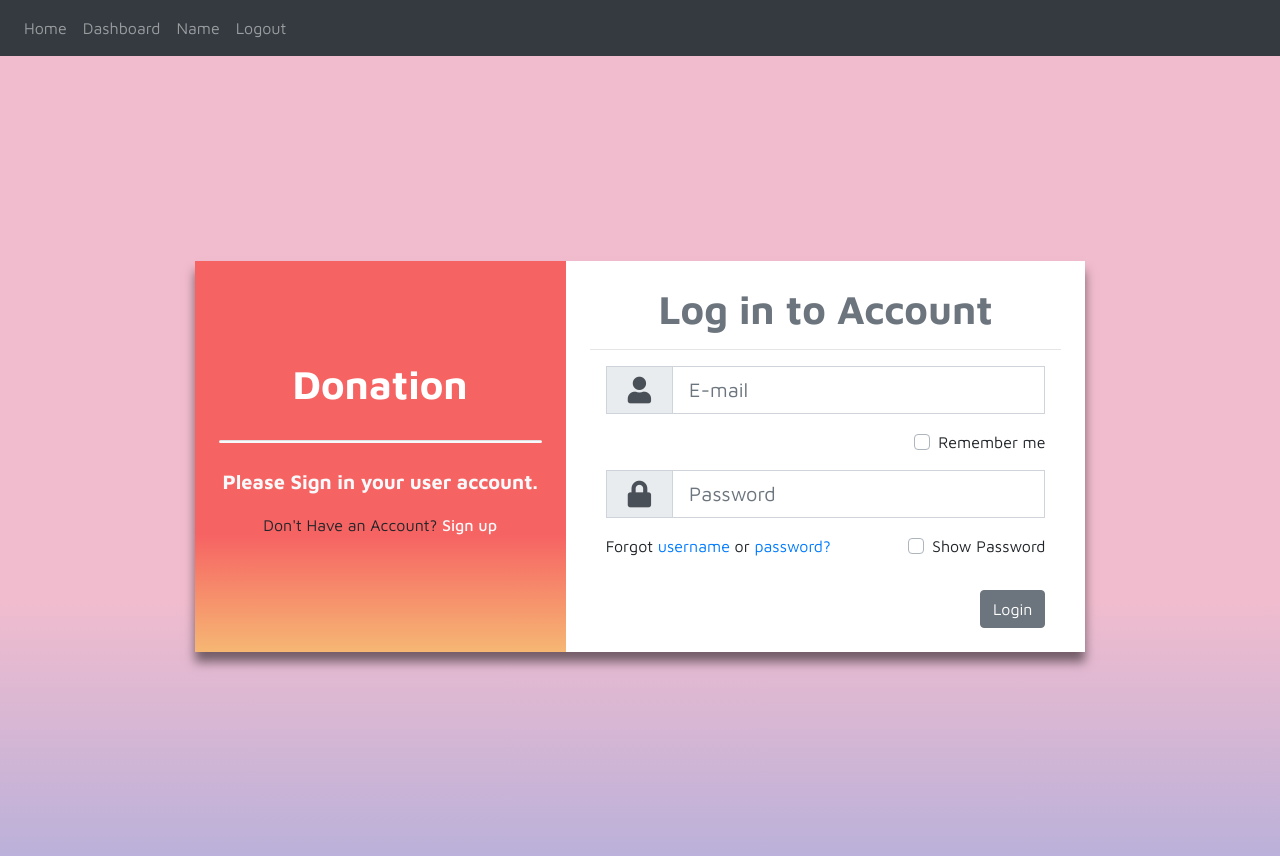
After one commit to tdctkz/CS451R, a Flask app: template templates/login.html in a window 1280 px wide. The commit adds this page. Run offline with Flask 2, Linux system fonts and the light colour scheme; the template is opened without the code that fills it, so the values that code supplies are empty; some libraries are stand-ins or nearby versions.

Commit message:
form update

```diff
--- a/app.py
+++ b/app.py
@@ -1,16 +1,44 @@
 from flask import Flask, render_template
+from flask_wtf import FlaskForm
+from wtforms import StringField, SubmitField
+from wtforms.validators import DataRequired
+
 
 # create a Flask instance
 app = Flask(__name__)
+app.config['SECRET_KEY'] = "donation"
+
+
+# Create a form class
+class NameForm(FlaskForm):
+    name = StringField("Your name", validators=[DataRequired()])
+    submit = SubmitField("Submit")
 
 # create a route decorator
+# Create Login pages
 @app.route('/')
 
-def index():
-    return render_template("index.html")
+def login():
+    return render_template("login.html")
+
+# Create Sign up pages
+@app.route('/sign_up')
+
+def sign_up():
+    return render_template("sign_up.html")
+
+# Create Name pages
+@app.route('/name', methods=['GET', 'POST'])
+def name():
+    name = None
+    form = NameForm()
+    # Validate form
+    if form.validate_on_submit():
+        name = form.name.data
+        form.name.data = ''
+    return render_template("name.html", name=name, form=form)
 
 # Create Custom Error pages
-
 # Invalid URL
 @app.errorhandler(404)
 def page_not_found(e):
--- /dev/null
+++ b/static/script.js
@@ -0,0 +1,57 @@
+/ Delete notes function/
+function deleteNote(noteId) {
+  fetch("/delete-note", {
+    method: "POST",
+    body: JSON.stringify({ noteId: noteId }),
+  }).then((_res) => {
+    window.location.href = "/";
+  });
+}
+
+/ Show password function /
+function show_Password() {
+  var x = document.getElementById("password");
+  if (x.type === "password") {
+    x.type = "text";
+  } else {
+    x.type = "password";
+  }
+}
+
+function password_show_hide() {
+  var x = document.getElementById("password1");
+  var show_eye = document.getElementById("show_eye");
+  var hide_eye = document.getElementById("hide_eye");
+  hide_eye.classList.remove("d-none");
+  if (x.type === "password") {
+    x.type = "text";
+    show_eye.style.display = "none";
+    hide_eye.style.display = "block";
+  } else {
+    x.type = "password";
+    show_eye.style.display = "block";
+    hide_eye.style.display = "none";
+  }
+}
+
+/ Remember username funciton/
+const rmCheck = document.getElementById("rememberMe"),
+  emailInput = document.getElementById("email");
+
+if (localStorage.checkbox && localStorage.checkbox !== "") {
+  rmCheck.setAttribute("checked", "checked");
+  emailInput.value = localStorage.username;
+} else {
+  rmCheck.removeAttribute("checked");
+  emailInput.value = "";
+}
+
+function lsRememberMe() {
+  if (rmCheck.checked && emailInput.value !== "") {
+    localStorage.username = emailInput.value;
+    localStorage.checkbox = rmCheck.value;
+  } else {
+    localStorage.username = "";
+    localStorage.checkbox = "";
+  }
+}
--- /dev/null
+++ b/static/style.css
@@ -0,0 +1,53 @@
+@import url("https://fonts.googleapis.com/css?family=Maven+Pro:400,500,600,700,800,900&display=swap");
+
+* {
+    margin: 0;
+    padding: 0;
+    box-sizing: border-box;
+    font-family: "Maven Pro", sans-serif;
+}
+
+.wrapper {
+    height: 100vh;
+}
+
+.myColor {
+    background-image: linear-gradient(#f66363 70%, #f6d379 110%);
+}
+
+.myBg {
+    background: linear-gradient(#f1bcce 70%, #0163e29e 150%);
+}
+
+.myShadow {
+    box-shadow: 0 10px 10px rgba(0, 0, 0, 0.5);
+}
+
+.myBtn {
+    border-radius: 50px;
+    font-weight: bold;
+    font-size: 20px;
+    background-image: linear-gradient(to right, #0acffe 0%, #24cb86 100%);
+    border: none;
+}
+
+.myBtn:hover {
+    background-image: linear-gradient(to right, #495aff 0%, #0acffe 100%);
+}
+
+.myHr {
+    height: 2px;
+    border-radius: 100px;
+}
+
+.myLinkBtn {
+    border-radius: 100px;
+    width: 50%;
+    border: 2px solid #fff;
+}
+
+@media (max-width: 720px) {
+    .wrapper {
+        margin: 2px;
+    }
+}
--- a/templates/404.html
+++ b/templates/404.html
@@ -1,4 +1,8 @@
+{% extends 'base.html' %}
+
+{% block content %}
 <br>
 <center>404 Error
     <p>page not found</p>
 </center>
+{% endblock %}
--- a/templates/base.html
+++ b/templates/base.html
@@ -1,20 +1,35 @@
 <!DOCTYPE html>
-<html>
+<html lang="en">
 
 <head>
-  <meta charset="utf-8" />
-  <meta name="viewport" content="width=device-width, initial-scale=1" />
-
+  <meta charset="UTF-8">
+  <meta http-equiv="X-UA-Compatible" content="IE=edge">
+  <meta name="viewport" content="width=device-width, initial-scale=1.0">
   <!-- Bootstrap 4 CSS CDN -->
   <link rel="stylesheet" href="https://cdnjs.cloudflare.com/ajax/libs/twitter-bootstrap/4.5.2/css/bootstrap.min.css" />
   <!-- Fontawesome CSS CDN -->
   <link rel="stylesheet" href="https://cdnjs.cloudflare.com/ajax/libs/font-awesome/5.14.0/css/all.min.css" />
   <link rel="stylesheet" type="text/css" href="{{ url_for('static', filename= 'style.css')}}">
 
+  <title>{% block title %}Home{% endblock %}</title>
 </head>
 
-<body>
+<body class="myBg">
+  {% include 'navbar.html' %}
 
+  {% block content %}
+
+  {% endblock %}
+  <script src="https://code.jquery.com/jquery-3.2.1.slim.min.js"
+    integrity="sha384-KJ3o2DKtIkvYIK3UENzmM7KCkRr/rE9/Qpg6aAZGJwFDMVNA/GpGFF93hXpG5KkN" crossorigin="anonymous">
+    </script>
+  <script src="https://cdnjs.cloudflare.com/ajax/libs/popper.js/1.12.9/umd/popper.min.js"
+    integrity="sha384-ApNbgh9B+Y1QKtv3Rn7W3mgPxhU9K/ScQsAP7hUibX39j7fakFPskvXusvfa0b4Q"
+    crossorigin="anonymous"></script>
+  <script src="https://maxcdn.bootstrapcdn.com/bootstrap/4.0.0/js/bootstrap.min.js"
+    integrity="sha384-JZR6Spejh4U02d8jOt6vLEHfe/JQGiRRSQQxSfFWpi1MquVdAyjUar5+76PVCmYl"
+    crossorigin="anonymous"></script>
+  <script type="text/javascript" src="{{ url_for('static', filename='script.js') }}"></script>
 </body>
 
 </html>
--- a/templates/index.html
+++ /dev/null
@@ -1,2 +0,0 @@
-<h1>Hello something!!</h1>
-<p>Im not crazy</p>
--- /dev/null
+++ b/templates/login.html
@@ -0,0 +1,75 @@
+{% extends "base.html" %} {% block title %}Login{% endblock %} {% block
+content %}
+
+<div class="container">
+    <!-- Login Form Start -->
+    <div class="row justify-content-center wrapper" id="login-box">
+        <div class="my-auto myShadow">
+            <div class="col-lg-12 bg-white">
+                <div class="row">
+                    <div class="col-lg-5 d-flex flex-column justify-content-center myColor p-4">
+                        <h1 class="text-center font-weight-bold text-white">Donation</h1>
+                        <hr class="my-4 bg-light myHr" />
+                        <p class="text-center font-weight-bolder text-light lead">Please Sign in
+                            your user account.</p>
+                        <p class="text-center text-black">Don't Have an Account?<a class="h6 text-light text-primary"
+                                href="{{url_for('sign_up')}}">
+                                Sign up</a>
+                        </p>
+                    </div>
+                    <div class="col-lg-7 p-4">
+                        <h1 class="text-center font-weight-bold text-secondary">Log in to Account</h1>
+                        <hr class="my-3" />
+                        <form action="#" method="POST" class="px-3" id="login-form">
+                            <div class="input-group input-group-lg form-group">
+                                <div class="input-group-prepend">
+                                    <span class="input-group-text rounded-0"><i
+                                            class="fas fa-user fa-lg fa-fw"></i></span>
+                                </div>
+                                <input type="email" id="email" name="email" class="form-control rounded-0"
+                                    placeholder="E-mail" required />
+                            </div>
+
+                            <div class="custom-control custom-checkbox float-right mb-3">
+                                <input type="checkbox" class="custom-control-input" id="rememberMe" name="rem"
+                                    onclick="lsRememberMe()" />
+                                <label class="custom-control-label" for="rememberMe">Remember me</label>
+                            </div>
+                            <div class="input-group input-group-lg form-group">
+                                <div class="input-group-prepend">
+                                    <span class="input-group-text rounded-0"><i
+                                            class="fas fa-lock fa-lg fa-fw"></i></span>
+                                </div>
+                                <input type="password" id="password" name="password" class="form-control rounded-0"
+                                    minlength="5" placeholder="Password" required autocomplete="off" />
+
+                            </div>
+                            <div class="form-group clearfix">
+                                <div class="custom-control custom-checkbox float-right mb-3">
+                                    <input type="checkbox" class="custom-control-input" id="showPassword"
+                                        name="showPassword" onclick="myFunction()" />
+                                    <label class="custom-control-label" for="showPassword">Show Password</label>
+                                </div>
+                                <div>
+                                    <div class="forgot font-weight-normal float-left">
+                                        <p>Forgot
+                                            <a href="#" id="forgotUsername-link">username</a>
+                                            or
+                                            <a href="#" id="forgotPassword-link"> password?</a>
+                                        </p>
+                                    </div>
+                                </div>
+                            </div>
+                            <div class="form-group">
+                                <button type="submit" class="btn btn-secondary float-right">Login</button>
+                            </div>
+                        </form>
+                    </div>
+                </div>
+            </div>
+        </div>
+    </div>
+</div>
+<!-- Login Form End -->
+
+{% endblock %}
--- /dev/null
+++ b/templates/navbar.html
@@ -0,0 +1,13 @@
+<nav class=" navbar navbar-expand-lg navbar-dark bg-dark">
+    <button class="navbar-toggler" type="button" data-toggle="collapse" data-target="#navbar">
+        <span class="navbar-toggler-icon"></span>
+    </button>
+    <div class="collapse navbar-collapse" id="navbar">
+        <div class="navbar-nav">
+            <a class="nav-item nav-link" id="home" href="{{url_for('login')}}">Home</a>
+            <a class="nav-item nav-link" id="home" href="#">Dashboard</a>
+            <a class="nav-item nav-link" id="donate-form" href="{{url_for('name')}}">Name</a>
+            <a class="nav-item nav-link" id="logout" href="#">Logout</a>
+        </div>
+    </div>
+</nav>
```
Also changed, not shown: templates/name.html (added, +18 -0 lines), templates/sign_up.html (added, +73 -0 lines).
